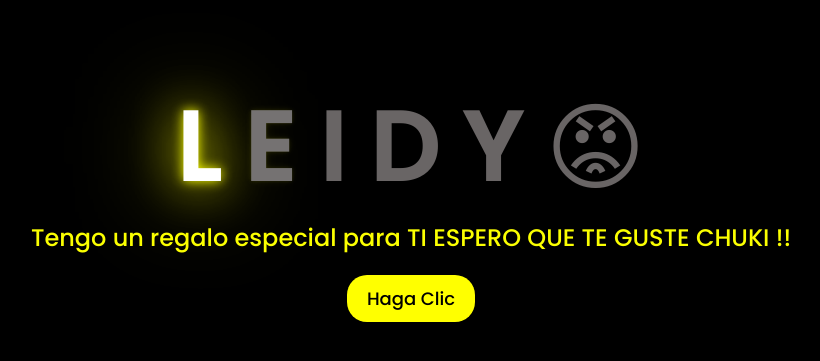
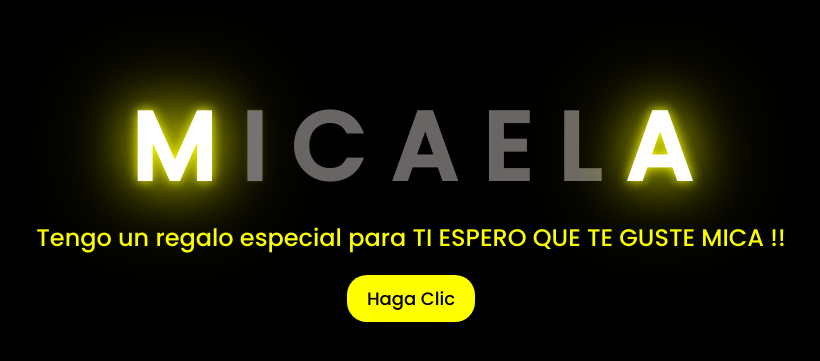
Before and after one commit to Brainy112/fuego, a plain HTML site: page index.html in a window 1280 px wide. Shown: the part 165-526 px from the top of the page, without its empty margins (229-1049 px from the left). Drawn offline with Linux system fonts and the light colour scheme.

Commit message:
Update index.html

```diff
--- a/index.html
+++ b/index.html
@@ -34,12 +34,13 @@
     <!-- Contenido del primer HTML -->
     <div id="content1" align-items: center>
         <div class="greetings">
+            <span>M</span>
+            <span>I</span>
+            <span>C</span>
+            <span>A</span>
+            <span>E</span>
             <span>L</span>
-            <span>E</span>
-            <span>I</span>
-            <span>D</span>
-            <span>Y</span>
-            <span>😡</span>
+            <span>A</span>
         </div>
         <div class="greetings">
             <span></span>
@@ -52,7 +53,7 @@
         </div>
         <div class="description">
             <span>Tengo un regalo especial para  TI
-                ESPERO QUE TE GUSTE CHUKI !!</span>
+                ESPERO QUE TE GUSTE MICA !!</span>
         </div>
         <div id="pantalla1" class="button">
             <button id="BotonCambiar" onclick="showContent2()">Haga Clic</button>
```
